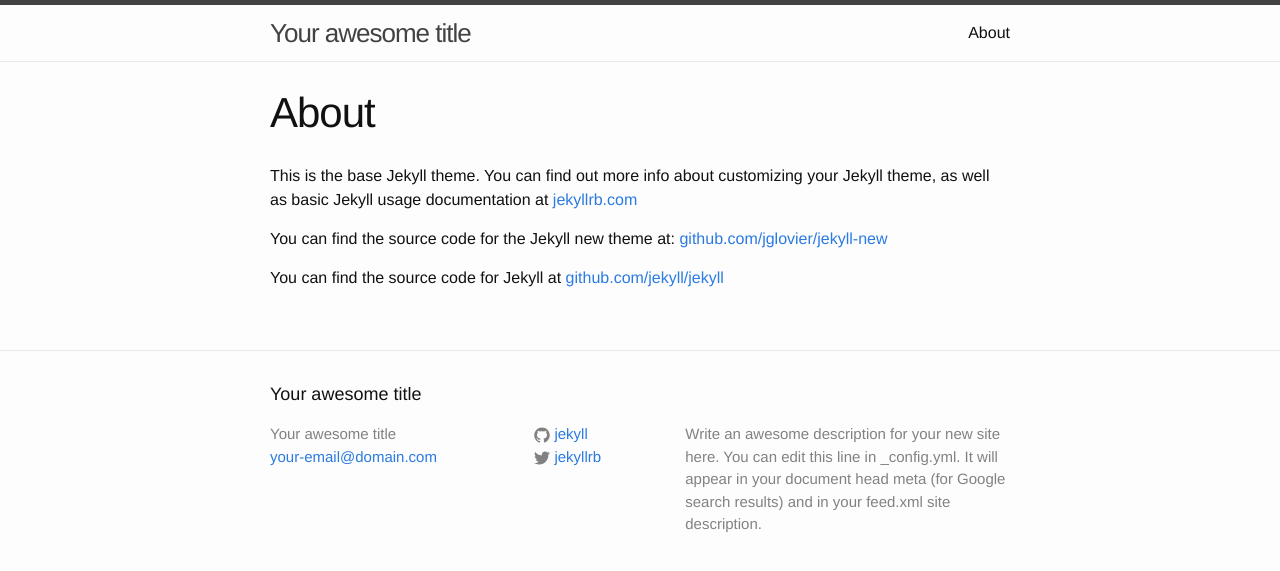
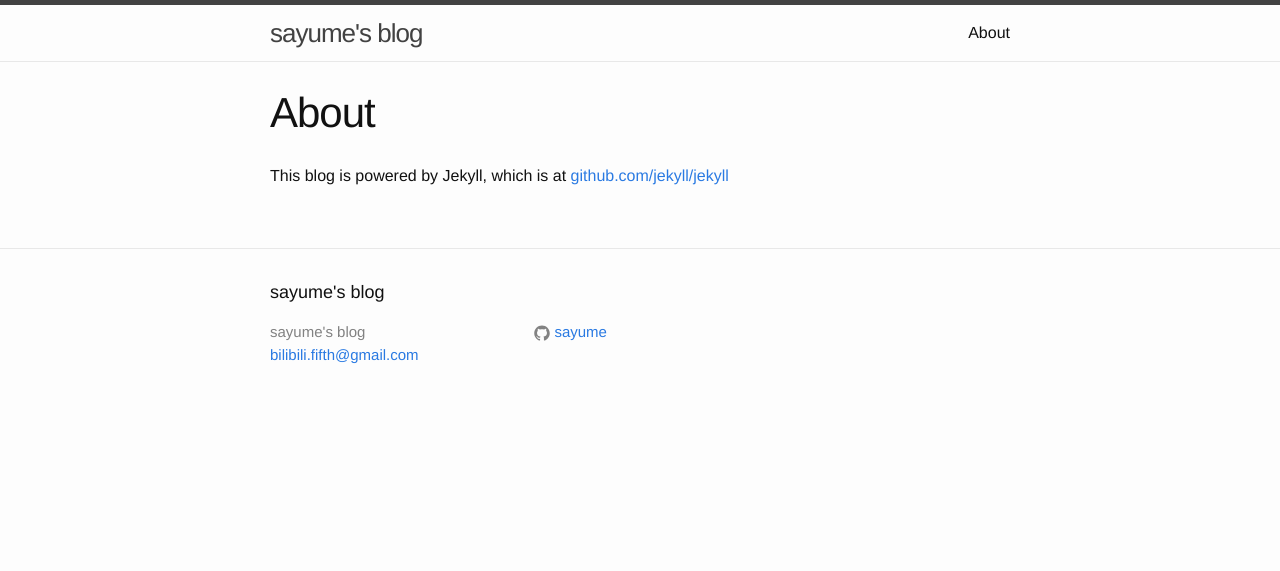
Before and after one commit to sayume/sayume.github.io, a Jekyll site: the page built from about.md, in a window 1280 px wide. Shown: the top 571 px of the page. Built offline with Jekyll 4.4.1, drawn with Linux system fonts in a browser that asks for light colours.

Commit message:
add blog.

```diff
--- a/_config.yml
+++ b/_config.yml
@@ -1,14 +1,10 @@
 # Site settings
-title: Your awesome title
-email: your-email@domain.com
+title: sayume's blog
+email: bilibili.fifth@gmail.com
 description: > # this means to ignore newlines until "baseurl:"
-  Write an awesome description for your new site here. You can edit this
-  line in _config.yml. It will appear in your document head meta (for
-  Google search results) and in your feed.xml site description.
 baseurl: "" # the subpath of your site, e.g. /blog/
-url: "http://yourdomain.com" # the base hostname & protocol for your site
-twitter_username: jekyllrb
-github_username:  jekyll
+url: "https://sayume.github.io" # the base hostname & protocol for your site
+github_username:  sayume
 
 # Build settings
 markdown: kramdown
--- a/about.md
+++ b/about.md
@@ -4,8 +4,4 @@
 permalink: /about/
 ---
 
-This is the base Jekyll theme. You can find out more info about customizing your Jekyll theme, as well as basic Jekyll usage documentation at [jekyllrb.com](http://jekyllrb.com/)
-
-You can find the source code for the Jekyll new theme at: [github.com/jglovier/jekyll-new](https://github.com/jglovier/jekyll-new)
-
-You can find the source code for Jekyll at [github.com/jekyll/jekyll](https://github.com/jekyll/jekyll)
+This blog is powered by Jekyll, which is at [github.com/jekyll/jekyll](https://github.com/jekyll/jekyll)
```
Also changed, not shown: _posts/2015-02-22-why-I-don't-like-angularjs.markdown (added, +64 -0 lines).
